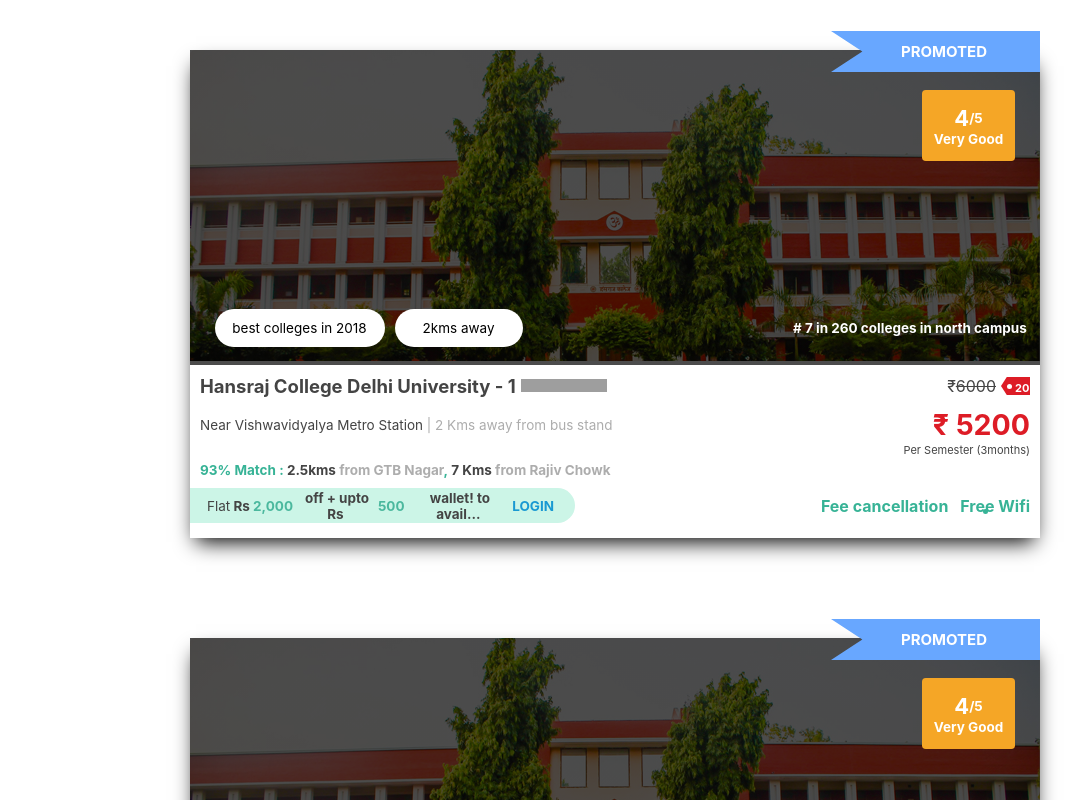
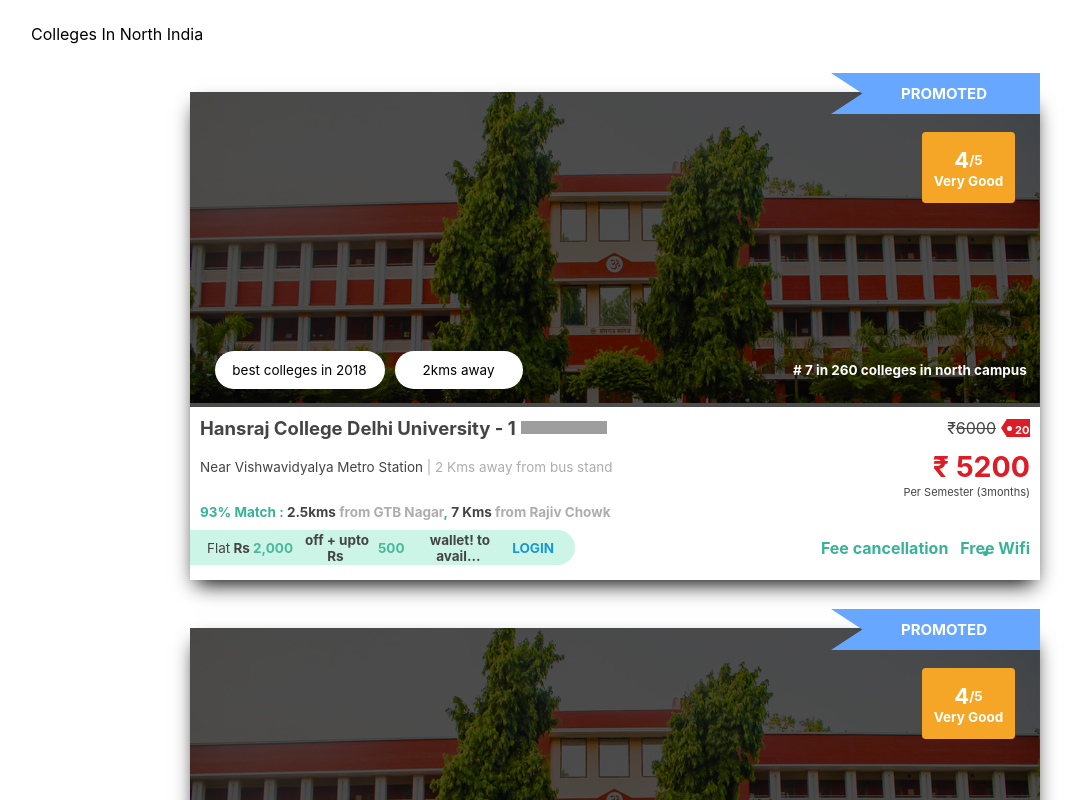
Before and after one commit to rahulgoyal21/react.colleges.admin, a React (Create React App) app: page / in a window 1280 px wide. Shown: the top 800 px of the page, without its empty margins (25-1107 px from the left). Built offline with nearby package versions, Linux system fonts and the light colour scheme; grey boxes are pictures that could not be loaded.

Commit message:
Added:key prop

```diff
--- a/src/colleges/index.js
+++ b/src/colleges/index.js
@@ -8,19 +8,23 @@
   //Function to count star on the basis of rating given
   const getStars = (rating) => {
     let stars = [];
-    for (let i = 0; i < Math.floor(rating); i++) {
+    let i = 0;
+    for (i = 0; i < Math.floor(rating); i++) {
       stars.push(
         <img
+          key={i}
           style={styles.ratingIcon}
           src='https://img.icons8.com/material-sharp/24/000000/star.png'
           alt='full star'
         />
       );
     }
+    let index = i;
     rating = rating - Math.floor(rating);
     if (rating)
       stars.push(
         <img
+          key={rating ? index : null}
           style={styles.ratingIcon}
           src='https://img.icons8.com/material-sharp/24/000000/star-half-empty.png'
           alt='half star'
@@ -29,15 +33,18 @@
     while (stars.length < 5) {
       stars.push(
         <img
+          key={rating ? index + 1 : index}
           style={styles.ratingIcon}
           src='https://img.icons8.com/material-outlined/24/000000/star.png'
           alt='empty star'
         />
       );
+      index++;
     }
     return <div style={styles.ratingContainer}>{stars}</div>;
   };
 
+  //Function to get college card on basis of .JSON file
   const getCollegeCard = (item) => {
     const offerText1 = item.offertext.split(' ')[0];
     const offerText2 = item.offertext.split(' ')[1].substring(0, 2);
@@ -46,8 +53,9 @@
     const offerText5 = item.offertext.split(' ')[6];
     const offerText6 = item.offertext.split(' ').slice(7, 10).join(' ');
     const offerText7 = item.offertext.split(' ')[10];
+
     return (
-      <div style={styles.cardRoot}>
+      <div style={styles.cardRoot} key={item.college_name}>
         <div style={{ position: 'relative' }}>
           <img src={process.env.PUBLIC_URL + '/college.jpg'} alt='college' />
           <div style={styles.imgageOverlay}></div>
@@ -73,7 +81,6 @@
             <div style={styles.imageOverlayPromotedStrip}>PROMOTED</div>
           )}
         </div>
-
         <div style={styles.collegeNameContainer}>
           <div style={styles.collegeNameAndStarBox}>
             <div style={styles.collegeNameStyling}>{item.college_name}</div>
@@ -139,9 +146,12 @@
       </div>
     );
   };
-  colleges.map((item) => console.log('Colleges', item));
   const collegeDataCollection = colleges.map((item) => getCollegeCard(item));
-
-  return <div style={styles.root}>{collegeDataCollection}</div>;
+  return (
+    <div style={styles.root}>
+      <div style={styles.collegeIndiaText}>Colleges In North India</div>
+      {collegeDataCollection}
+    </div>
+  );
 };
 export default Colleges;
--- a/src/colleges/style.js
+++ b/src/colleges/style.js
@@ -7,7 +7,13 @@
   },
   cardRoot: {
     boxShadow: '0 10px 20px -6px #000000',
-    margin: '50px'
+    margin: '1.5rem'
+  },
+  collegeIndiaText: {
+    width: '100%',
+    textAlign: 'left',
+    margin: '1.5rem',
+    paddingLeft: '2rem'
   },
   imgageOverlay: {
     position: 'absolute',
```
